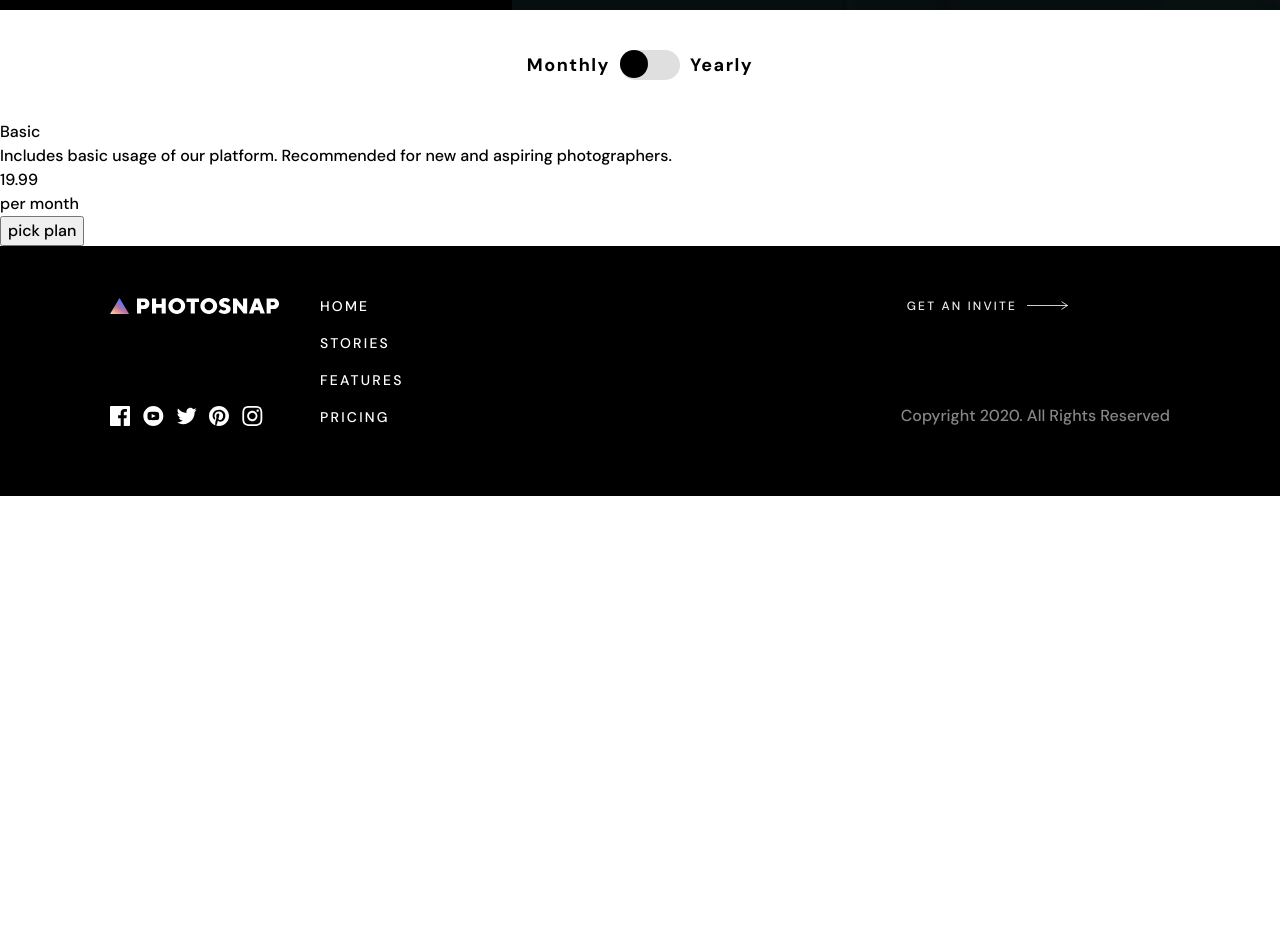
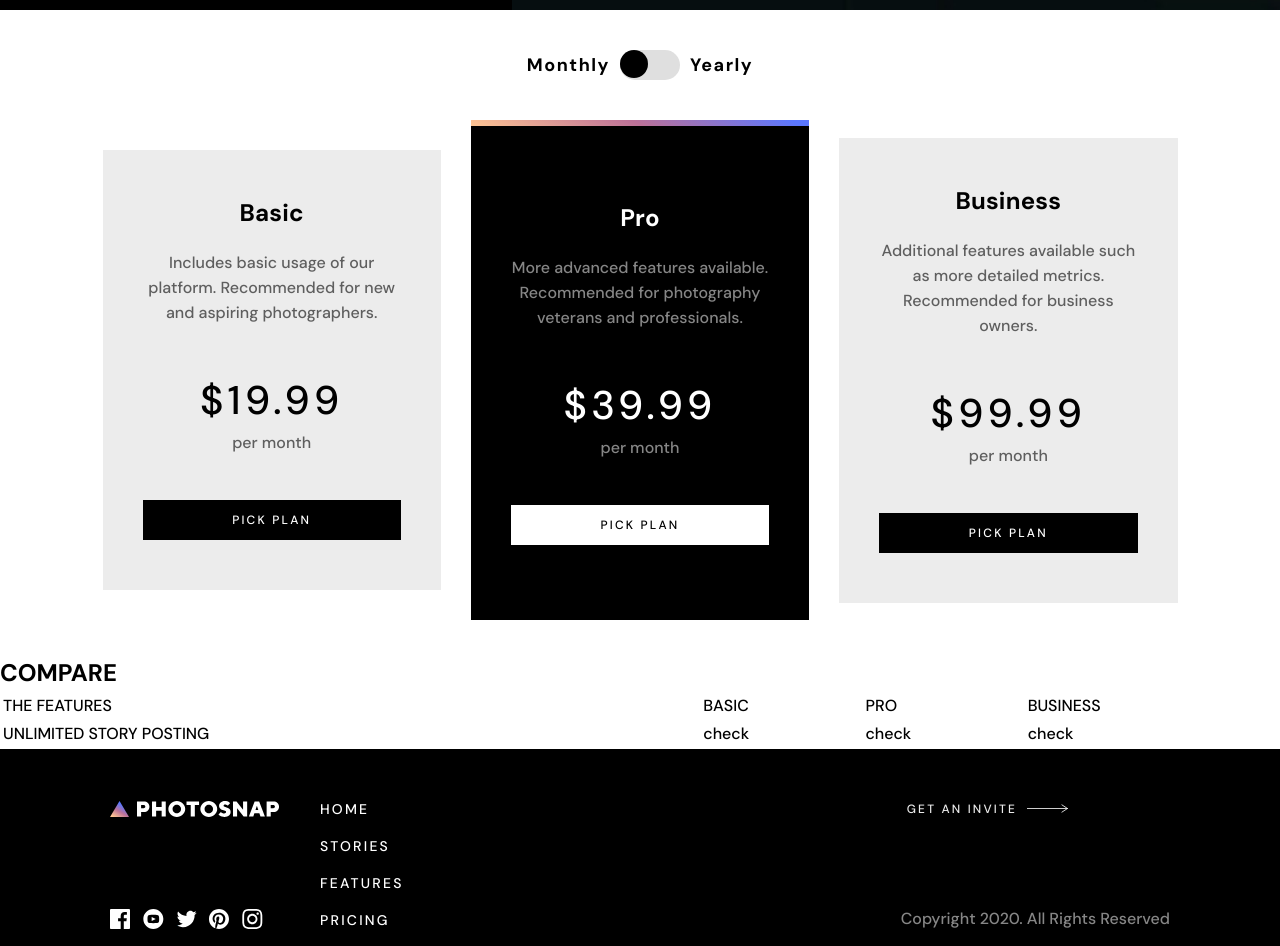
Before and after one commit to Silkiercomet/photosnap-app, a Next.js app: page /pricing in a window 1280 px wide. Shown: the part 780-1726 px from the top of the page. Before the commit the page ends 1276 px from the top, so only its background shows below. Built offline with nearby package versions, Linux system fonts and the light colour scheme.

Commit message:
pricing cards created

```diff
--- /dev/null
+++ b/components/enviroment/CompareTable.js
@@ -0,0 +1,29 @@
+import React from 'react'
+
+const CompareTable = () => {
+  return (
+    <div >
+        <h2>COMPARE</h2>
+        <table style={{width:"100%"}}>
+            <thead>
+                <tr>
+                    <td>THE FEATURES</td>
+                    <td>BASIC</td>
+                    <td>PRO</td>
+                    <td>BUSINESS</td>
+                </tr>
+            </thead>
+            <tbody>
+                <tr>
+                    <td>UNLIMITED STORY POSTING</td>
+                    <td>check</td>
+                    <td>check</td>
+                    <td>check</td>
+                </tr>
+            </tbody>
+        </table>
+    </div>
+  )
+}
+
+export default CompareTable
--- /dev/null
+++ b/components/enviroment/PricingBoard.js
@@ -0,0 +1,25 @@
+import {useState} from 'react'
+import Switch from '../microComponents/Switch'
+import CompareTable from './CompareTable'
+import Grid from './Grid'
+import PricingCards from './PricingCards'
+
+const PricingBoard = () => {
+    const [isYearly, setIsYearly] = useState(false)
+    //{ header = "Basic", text = "Includes basic usage of our platform. Recommended for new and aspiring photographers.", price = {perM: 19.99, perY:190.00}, isYearly = false}
+  return (
+    <div>
+        <Switch isYearly={isYearly} setIsYearly={setIsYearly}/>
+        <div className='gridPrice'>
+          <Grid>
+            <PricingCards isYearly={isYearly}/>
+            <PricingCards header='Pro' middle={true} text='More advanced features available. Recommended for photography veterans and professionals.' price={{perM: '39.99', perY:'390.00'}} isYearly={isYearly}/>
+            <PricingCards header='Business' text='Additional features available such as more detailed metrics. Recommended for business owners.' price={{perM: '99.99', perY:'990.00'}} isYearly={isYearly}/>
+          </Grid>
+        </div>
+        <CompareTable />
+    </div>
+  )
+}
+
+export default PricingBoard
--- a/components/enviroment/PricingCards.js
+++ b/components/enviroment/PricingCards.js
@@ -2,16 +2,16 @@ import React from 'react'
 import style from "../../styles/components/pricingCard.module.css"
 const PricingCards = ({middle = false, header = "Basic", text = "Includes basic usage of our platform. Recommended for new and aspiring photographers.", price = {perM: 19.99, perY:190.00}, isYearly = false}) => {
   return (
-    <div className={style.card}>
+    <div className={`${style.card} ${middle ? style.middle : ""}`}>
       <header className={style.card__header}>
         {header}
       </header>
       <p className={style.card__text}>
         {text}
       </p>
-      <p className={style.card__price}>{isYearly ? price.perY : price.perM}</p>
+      <p className={style.card__price}>${isYearly ? price.perY : price.perM}</p>
       <p className={style.card__pricetext}>{isYearly ? "per year" : "per month"}</p>
-      <button  className={style.card__btn}>pick plan</button>
+      <button  className={`${style.card__btn} ${middle ? style.middle__btn : ""}`}>pick plan</button>
     </div>
   )
 }
--- a/components/microComponents/Switch.js
+++ b/components/microComponents/Switch.js
@@ -1,7 +1,7 @@
 import {useState} from 'react'
 import style from "../../styles/components/switch.module.css"
-const Switch = () => {
-  const [isYearly, setIsYearly] = useState(false)
+const Switch = ({isYearly, setIsYearly}) => {
+
   const handleClick = () => {
     setIsYearly(!isYearly)
   }
--- a/pages/pricing/index.js
+++ b/pages/pricing/index.js
@@ -1,6 +1,6 @@
 import React from 'react'
 import Presentation from '../../components/enviroment/Presentation'
-import PricingCards from '../../components/enviroment/PricingCards'
+import PricingBoard from '../../components/enviroment/PricingBoard'
 import Switch from '../../components/microComponents/Switch'
 
 const Pricing = () => {
@@ -11,10 +11,7 @@ const Pricing = () => {
       text="Create a your stories, Photosnap is a platform for photographers and visual storytellers. It’s the simple way to create and share your photos."
       img="/images/pricing-bg.jpg"
       />
-      <div>
-        <Switch />
-        <PricingCards />
-      </div>
+      <PricingBoard />
     </>
   )
 }
--- a/styles/components/pricingCard.module.css
+++ b/styles/components/pricingCard.module.css
@@ -0,0 +1,66 @@
+.card{
+    min-height: 430px;
+    background-color: var(--gray);
+    text-align: center;
+    padding: 50px 40px;
+}
+.card__header{
+    font-size: 24px;
+    line-height: 25px;
+    letter-spacing: .2px;
+    font-weight: 700;
+    text-align: center;
+    margin-bottom: 25px;
+}
+.card__text, .card__pricetext{
+    color: var(--opaqueBlack);
+    line-height: 25px;
+    margin-bottom: 45px;
+}
+.card__price{
+    font-size: 40px;
+    text-transform: uppercase;
+    letter-spacing: 4.17px;
+}
+.card__btn{
+    display: block;
+    width: 100%;
+    text-align: center;
+    font-size: 12px;
+
+    border: none;
+    font-family: inherit;
+    background-color: black;
+    color: white;
+    letter-spacing: 2.2px;
+    text-transform: uppercase;
+    padding: 11px 25px;
+    cursor: pointer;
+}
+.middle{
+    min-height: 500px;
+    background-color: black;
+    position: relative;
+}
+.middle > *{
+    transform: translateY(35px);
+}
+.middle header, .middle p.card__price{
+    color: white;
+}
+.middle p.card__text, .middle p.card__pricetext {
+    color: rgba(223, 223, 223, 0.6);;
+}
+.middle__btn{
+    background-color: white;
+    color: black;
+}
+.middle::after{
+    content: "";
+    position: absolute;
+    top: 0;
+    left:0;
+    width: 100%;
+    height: 6px;
+    background: var(--gradient);
+}
--- a/styles/globals.css
+++ b/styles/globals.css
@@ -69,3 +69,9 @@ a {
   justify-content: center;
   align-items: center;
 }
+.gridPrice > *{
+  column-gap: 30px;
+  max-width: 1125px;
+  padding: 0 25px;
+  margin: 35px auto;
+}
```
Also changed, not shown: components/enviroment/Pricing.js (deleted, +0 -13 lines).
